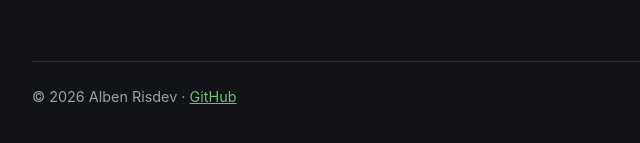
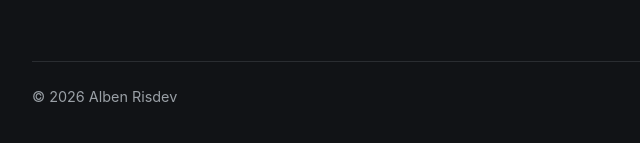
Before and after one commit to albenrisdev/albenrisdev.github.io, a plain HTML site: page luminachronos/index.html in a window 1280 px wide. Shown: the part 519-662 px from the top of the page, 272-912 px from the left. Drawn offline with Linux system fonts and the light colour scheme.

Commit message:
Lumina Chronos: remove the GitHub links
Co-Authored-By: Claude Opus 5.5 <noreply@anthropic.com>

```diff
--- a/luminachronos/index.html
+++ b/luminachronos/index.html
@@ -104,7 +104,7 @@
     </div>
 
     <footer>
-        &copy; 2026 Alben Risdev · <a href="https://github.com/albenrisdev">GitHub</a>
+        &copy; 2026 Alben Risdev
     </footer>
 </main>
 </body>
```
Also changed, not shown: luminachronos/android/index.html (+0 -1 lines), luminachronos/ios/index.html (+0 -1 lines).
